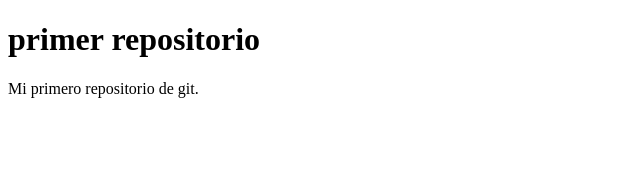
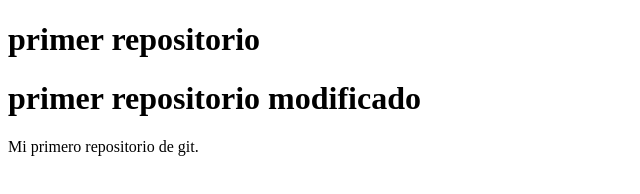
Before and after one commit to idkceba16/Primer-repositorio, a plain HTML site: page Index.html in a window 1280 px wide. Shown: the whole page, without its empty margins (0-640 px from the left). Drawn offline with Linux system fonts and the light colour scheme.

Commit message:
Modificacion

```diff
--- a/Index.html
+++ b/Index.html
@@ -7,6 +7,7 @@
 </head>
 <body>
     <h1>primer repositorio</h1>
+<h1>primer repositorio modificado </h1>
     <p>Mi primero repositorio de git.</p>
 </body>
 </html>
```
